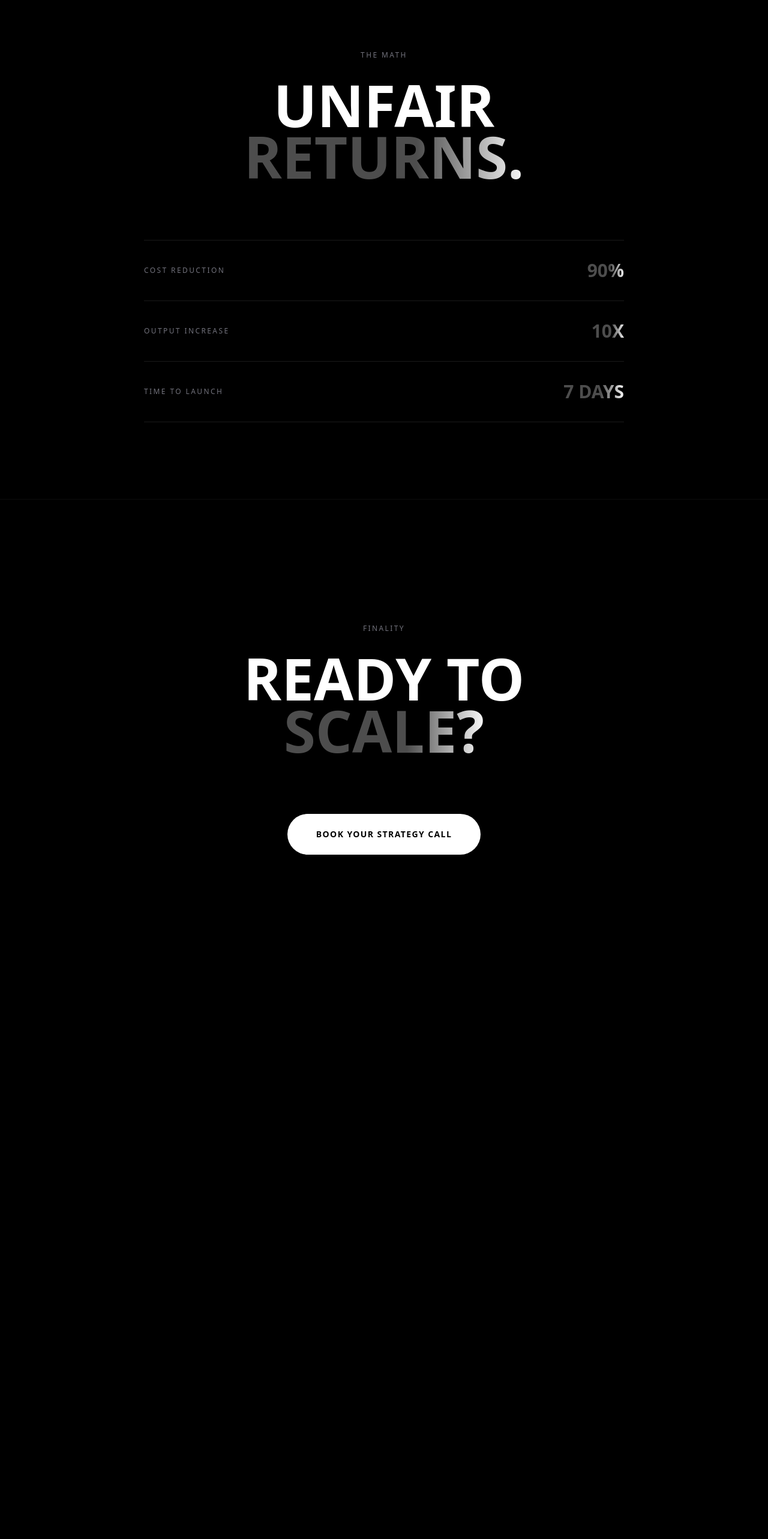
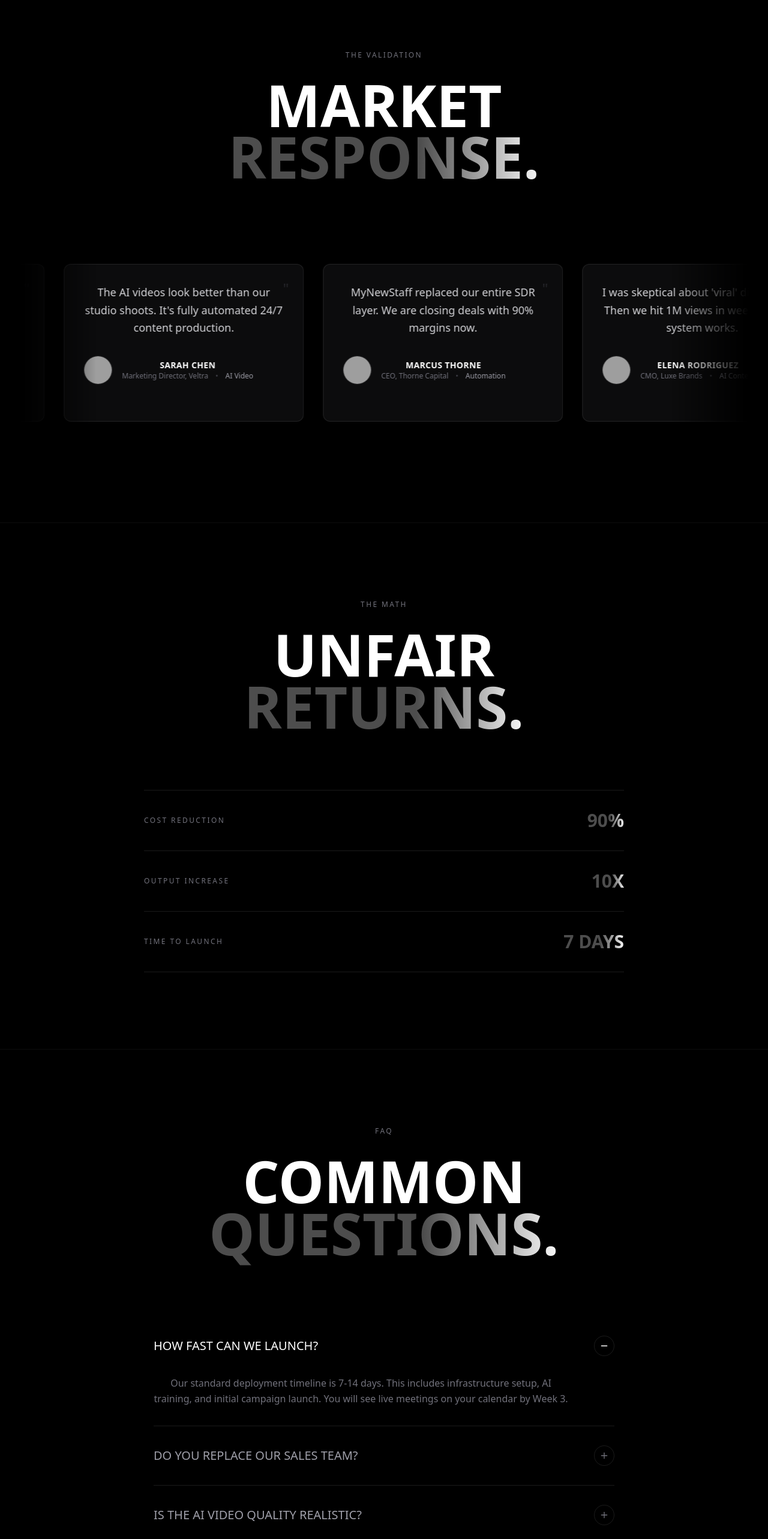
Before and after one commit to contact474/mynewstaff-landing, a Next.js app: page /scale in a window 1280 px wide. Shown: the part 4620-7186 px from the top of the page at 60% size. Before the commit the page ends 6252 px from the top, so only its background shows below. Built offline with nearby package versions, Linux system fonts and the light colour scheme; grey boxes are pictures that could not be loaded.

Commit message:
Add TestimonialCarousel and FAQ to Scale page

```diff
--- a/src/app/scale/page.tsx
+++ b/src/app/scale/page.tsx
@@ -6,6 +6,8 @@ import { Reveal } from "@/components/ui/Reveal";
 
 import { ComparisonTable } from "@/components/diagrams/ComparisonTable";
 import { ProcessMap } from "@/components/diagrams/ProcessMap";
+import { TestimonialCarousel } from "@/components/ui/TestimonialCarousel";
+import { FAQ } from "@/components/ui/FAQ";
 
 export default function Scale() {
     return (
@@ -63,6 +65,11 @@ export default function Scale() {
                     </Grid>
                 </Section>
 
+                {/* Testimonials */}
+                <Section id="testimonials" subtitle="The Validation" title={<>MARKET <br /> <span className="shimmer-text">RESPONSE.</span></>}>
+                    <TestimonialCarousel />
+                </Section>
+
                 {/* Section 6: Economics */}
                 <Section id="economics" subtitle="The Math" title={<>UNFAIR <br /> <span className="shimmer-text">RETURNS.</span></>}>
                     <div className="w-full max-w-[800px] mx-auto border-t border-white/10">
@@ -77,6 +84,11 @@ export default function Scale() {
                             </div>
                         ))}
                     </div>
+                </Section>
+
+                {/* FAQ */}
+                <Section id="faq" subtitle="FAQ" title={<>COMMON <br /> <span className="shimmer-text">QUESTIONS.</span></>}>
+                    <FAQ />
                 </Section>
 
                 {/* Section 7: CTA */}
```
